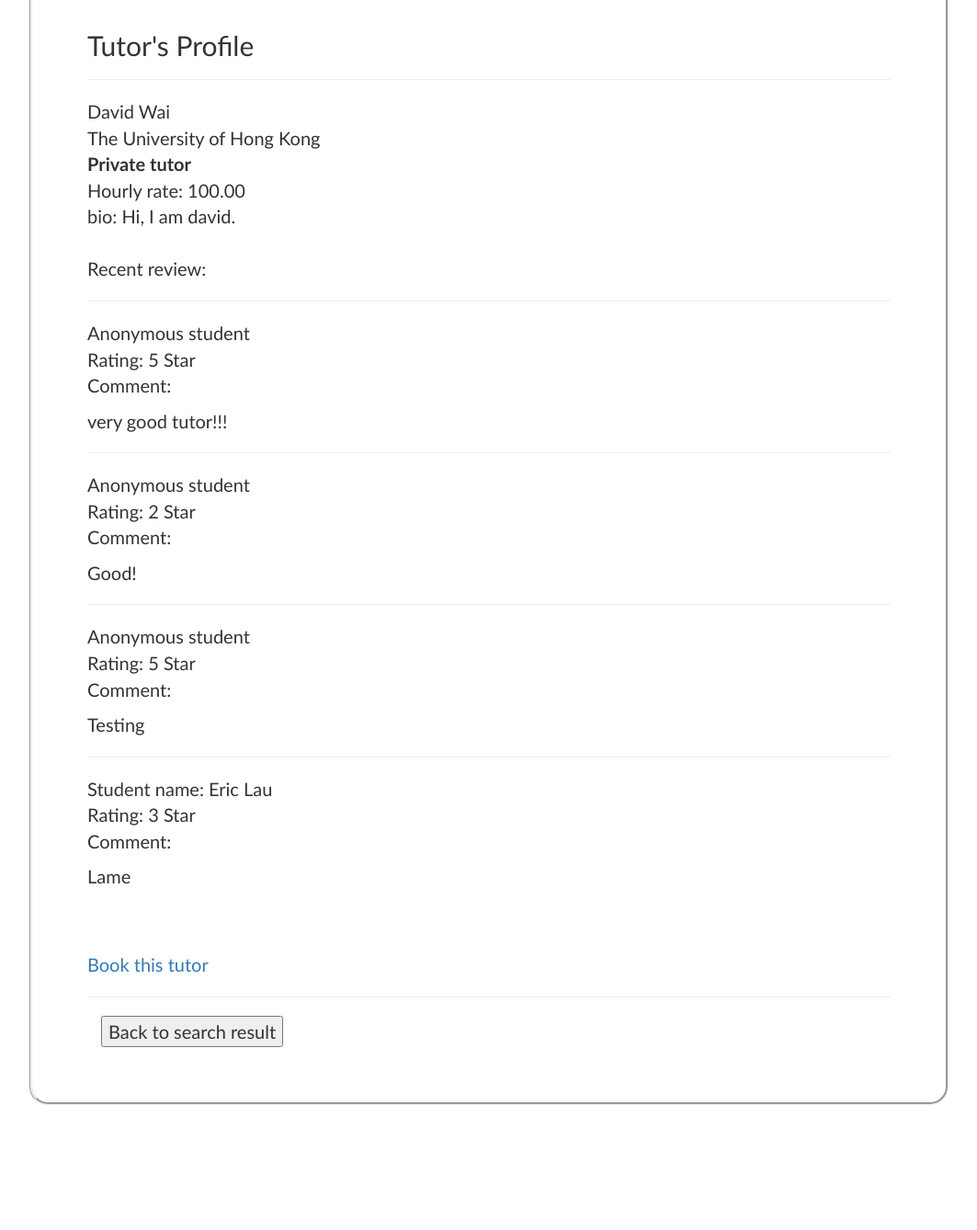
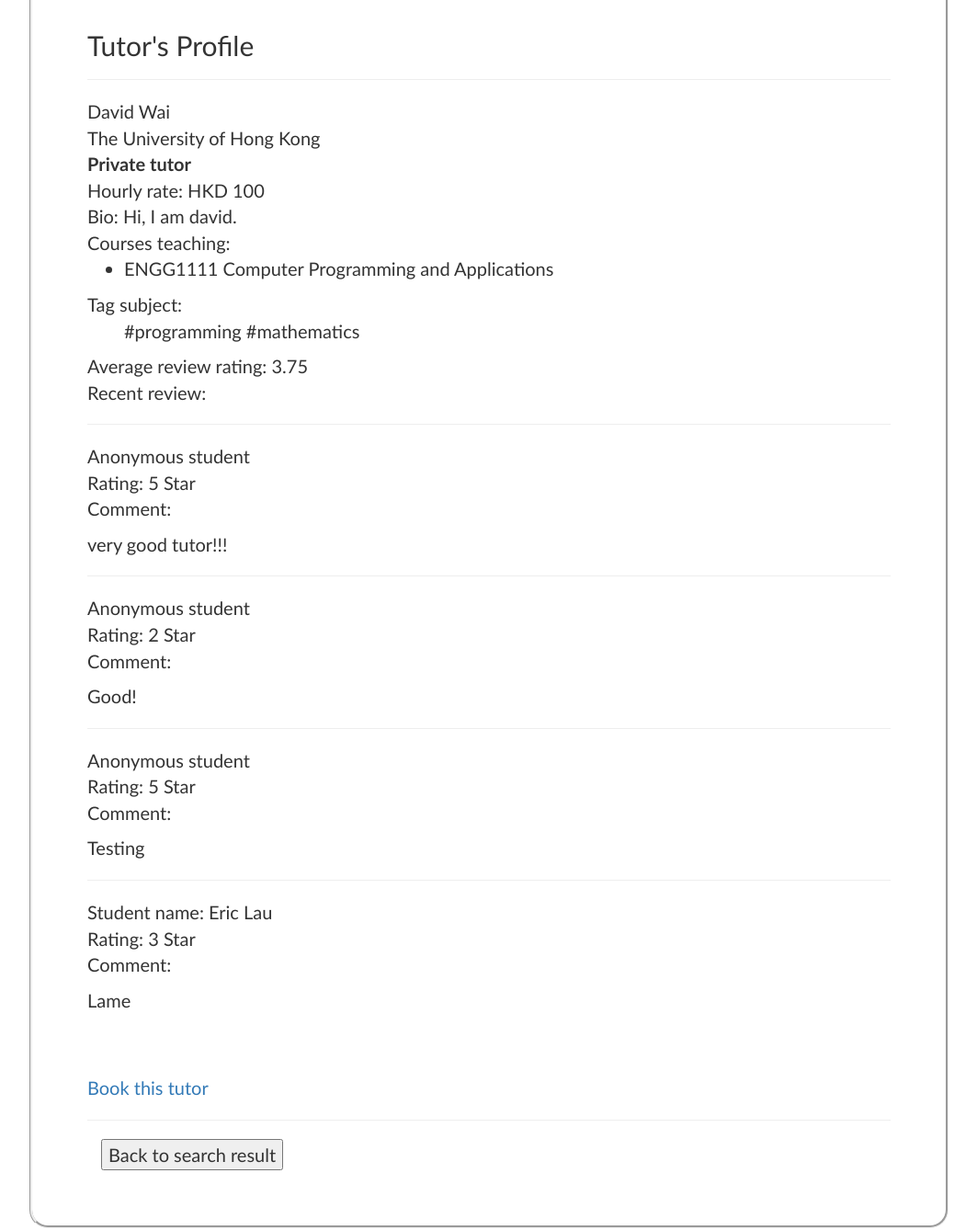
Before and after one commit to eric19960304/Tutoria, a Django app: a page that uses core/templates/base.html in a window 1280 px wide. Shown: the part 152-1490 px from the top of the page at 92% size, without its empty margins (120-1183 px from the left). Before the commit the page ends 1354 px from the top, so only its background shows below. Run offline with Django 3.2, Linux system fonts and the light colour scheme; data comes from the database, SQL or seed files in the repository; both versions use the stored data as it was after the commit; some libraries are stand-ins or nearby versions.

Commit message:
tutor profile fix

```diff
--- a/core/models.py
+++ b/core/models.py
@@ -138,6 +138,13 @@ class Tutor(models.Model):
     @property
     def isPrivateTutor(self):
         return self.tutor_type.tutor_type=="private"
+    @property
+    def getAverageRating(self):
+        if len( Review.objects.filter(tutor=self) )>0:
+            return Review.getAverageScore(self)
+        else:
+            return 999
+
 
 
 class Session(models.Model):
@@ -235,12 +242,12 @@ class Review(models.Model):
         return "Review "+str(self.id)+": "+self.tutor.profile.user.username+"<->"+self.student.profile.user.username
 
     @staticmethod
-    def getAverageScore(self,tutor):
+    def getAverageScore(tutor):
         sum = 0
         r_list = Review.objects.filter(tutor=tutor)
         for each in r_list:
-            sum += each.score
-        return sum / len(r_list)
+            sum += each.rating
+        return "%.2f"%(sum / len(r_list))
 
 class ReviewTempUrl(models.Model):
     temp_url = models.CharField(blank=False, max_length=32, unique=True)
--- a/core/templates/base.html
+++ b/core/templates/base.html
@@ -7,10 +7,11 @@
     <meta charset="UTF-8">
     <title> {% block title %}Tutoria{% endblock %}
     </title>
+    <link rel="stylesheet" href="{% static 'css/base.css' %}">
     <link rel="stylesheet" href="https://maxcdn.bootstrapcdn.com/bootstrap/3.3.7/css/bootstrap.min.css">
     <script src="https://ajax.googleapis.com/ajax/libs/jquery/3.2.1/jquery.min.js"></script>
     <script src="https://maxcdn.bootstrapcdn.com/bootstrap/3.3.7/js/bootstrap.min.js"></script>
-    <link rel="stylesheet" href="{% static 'css/base.css' %}">
+
 
 </head>
 
--- a/core/templates/view_tutor_profile.html
+++ b/core/templates/view_tutor_profile.html
@@ -11,14 +11,33 @@
             {{tutor.university.name}}<br/>
             {% if tutor.isPrivateTutor %}
                 <b>Private tutor</b><br/>
-                Hourly rate: {{tutor.hourly_rate}}<br/>
+                Hourly rate: HKD {{tutor.hourly_rate|floatformat:0}}<br/>
             {% else %}
                 <b>Contracted tutor</b><br/>
             {% endif %}
-            bio: {{tutor.bio}}<br/>
-            <br/>
-            Recent review: <br/>
+            Bio: {{tutor.bio}}<br/>
+            {% if tutor.course %}
+                Courses teaching: <br/>
+                <ul>
+                {% for c in tutor.course.all %}
+                    <li>{{c.code}} {{c.name}}</li>
+                {% endfor %}
+                </ul>
+            {% endif %}
+            {% if tutor.course %}
+                Tag subject: <br/>
+                <ul>
+                {% for t in tutor.tag.all %}
+                    #{{t.name}}
+                {% endfor %}
+                </ul>
+            {% endif %}
+            {% if reviews|length > 2 %}
+                Average review rating: {{tutor.getAverageRating}}
+                <br/>
+            {% endif %}
             {% if reviews %}
+                Recent review: <br/>
                 {% for each in reviews %}
                     <hr/>
                     <p>
```
Also changed, not shown: db.sqlite3.
